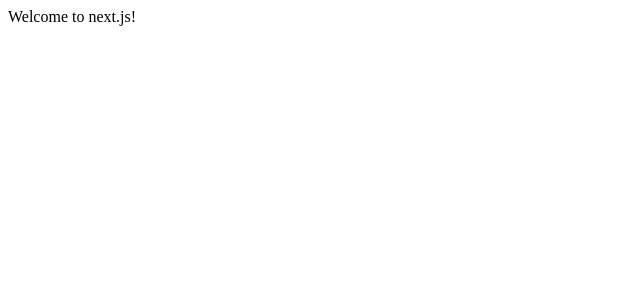
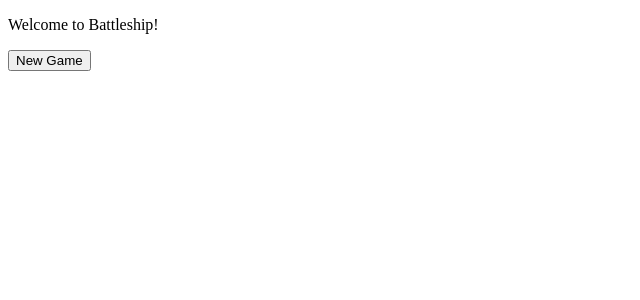
Before and after one commit to making3/battleship, a Next.js app: page / in a window 1280 px wide. Shown: the top 300 px of the page, without its empty margins (0-640 px from the left). Built offline with nearby package versions, Linux system fonts and the light colour scheme.

Commit message:
Add new game component

```diff
--- /dev/null
+++ b/components/new-game.js
@@ -0,0 +1,20 @@
+import React from 'react';
+import css from '../styles/new-game.scss';
+import Link from 'next/link';
+
+export default class NewGame extends React.Component {
+  constructor(props) {
+    super(props);
+    this.handleClick = this.handleClick.bind(this);
+  }
+  handleClick() {
+    console.log('test', this);
+  }
+  render() {
+    return (
+      <div className={css.createGame}>
+        <button className={css.newGame} onClick={this.handleClick}>New Game</button>
+      </div>
+    );
+  }
+}
--- a/pages/index.js
+++ b/pages/index.js
@@ -1 +1,13 @@
-export default () => <div>Welcome to next.js!</div>
+import React from 'react';
+import NewGame from '../components/new-game';
+
+export default class extends React.Component {
+  render() {
+    return (
+      <div>
+        <p>Welcome to Battleship!</p>
+        <NewGame />
+      </div>
+    );
+  }
+}
--- /dev/null
+++ b/styles/new-game.scss
@@ -0,0 +1,5 @@
+.createGame {
+  .newGame {
+
+  }
+}
```
